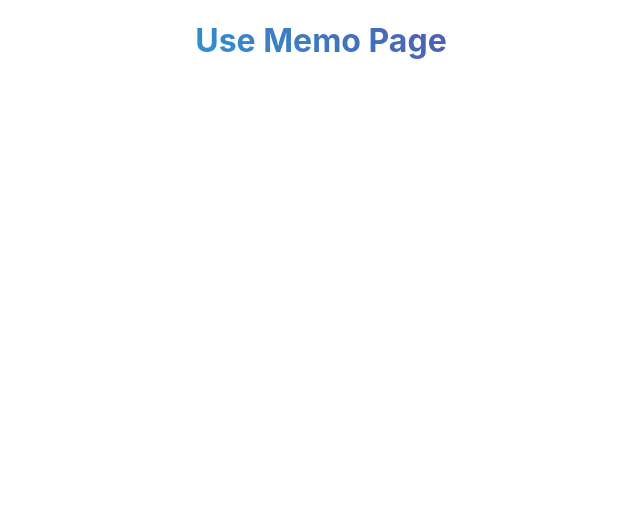
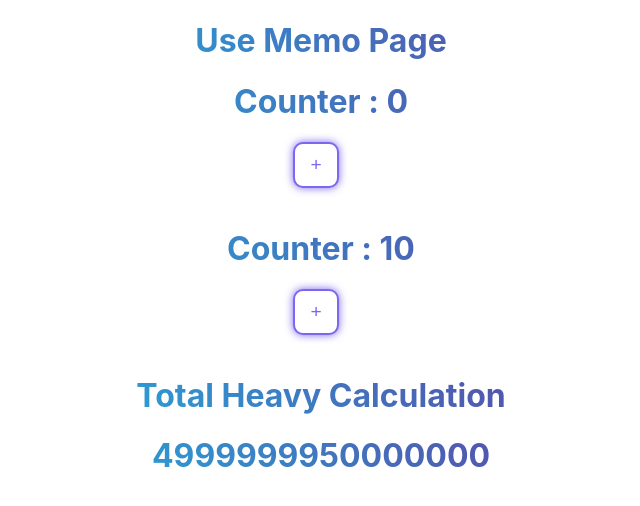
Before and after one commit to DakhaniUsman/awdiz-react, a React (Create React App) app: page /use-memo in a window 1280 px wide. Shown: the top 506 px of the page, without its empty margins (319-959 px from the left). Built offline with nearby package versions, Linux system fonts and the light colour scheme.

Commit message:
REACT DAY 11

```diff
--- a/src/components/Day-11/UseMemo.jsx
+++ b/src/components/Day-11/UseMemo.jsx
@@ -1,9 +1,51 @@
+import { useMemo, useState } from "react";
+
 function UseMemo() {
+
+    const [counter, setCounter] = useState(0);
+    const [secondCounter, setSecondCounter] = useState(10);
+    const totalHeavyCalculation = useMemo(() =>  HeavyCalculation(counter) , [counter]);
+    // const totalHeavyCalculation = HeavyCalculation(counter) ;
+    //  this function was executing on each render means on every state change
+
+    // useEffect(()=>{},[])
+
+    function Increment() {
+        setCounter(counter + 1);
+    }
+
+    function IncrementSecondCounter() {
+        setSecondCounter(secondCounter + 1);
+    }
+
+
     return (
+
         <div>
             <h1>Use Memo Page</h1>
+            <h1>Counter : {counter}</h1>
+            <button onClick={Increment}>+</button>
+            <h1>Counter : {secondCounter}</h1>
+            <button onClick={IncrementSecondCounter}>+</button>
+            <h1>Total Heavy Calculation</h1>
+            <h1>{totalHeavyCalculation}</h1>
         </div>
     )
+
+    function HeavyCalculation(number) {
+        for (let i = 0; i < 100000000; i++) {
+            number += i;
+        }
+
+        return number;
+    }
 }
 
 export default UseMemo;
+
+// har state change pe function baar baar execute ho rha hai so to stop it we will cache teh result of heavy calculation and compare it between re rendering it is same as the previous vlaue the function wont execute again and reduce delay therby increasing performance
+
+// useMemo() hook is used to cache the result between re rendering
+// now we have cached the heavyCalculation funtion with single dependency as counter
+// so this function will only execute on first render and when counter is changed
+// it is not rendered on changing the second counter
```
